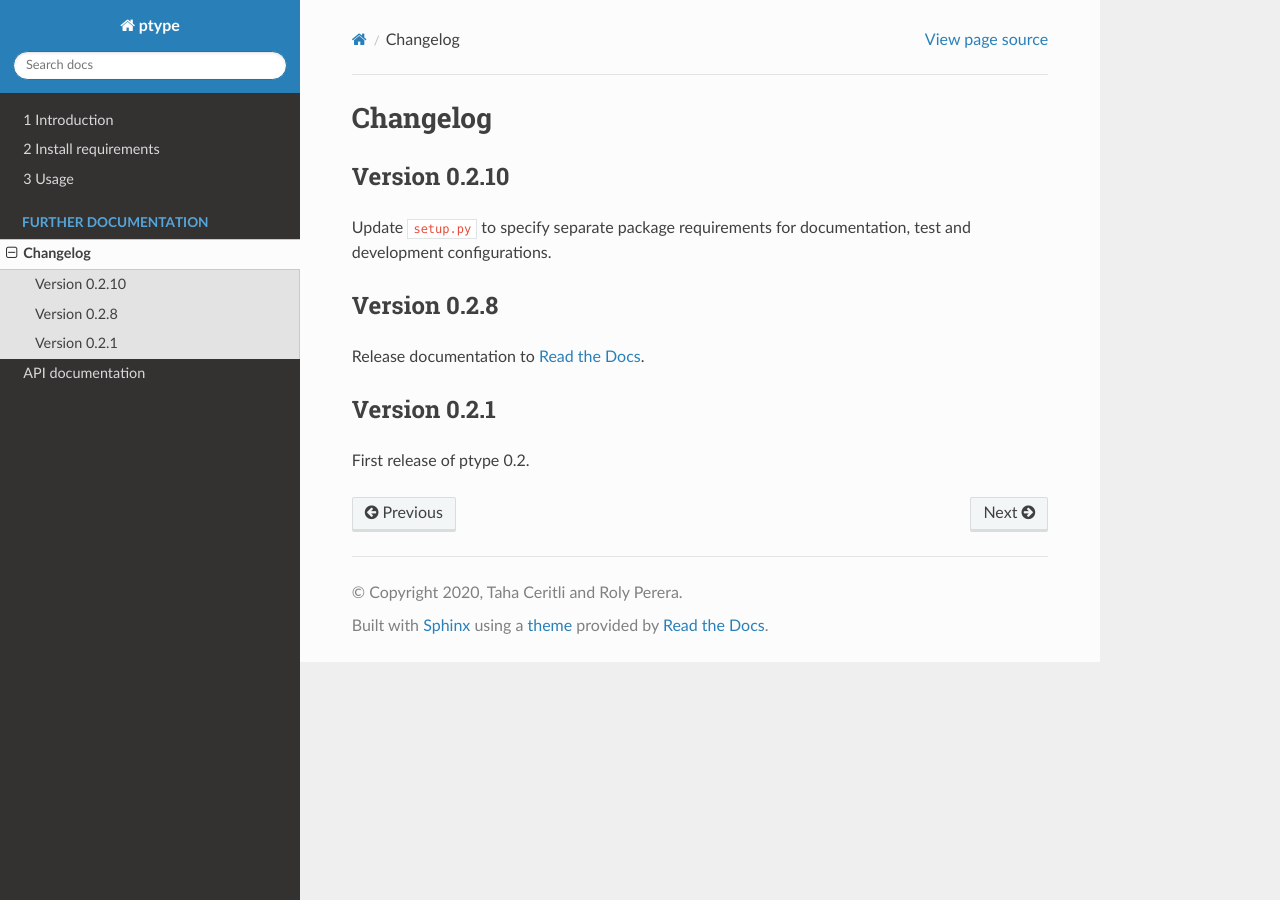
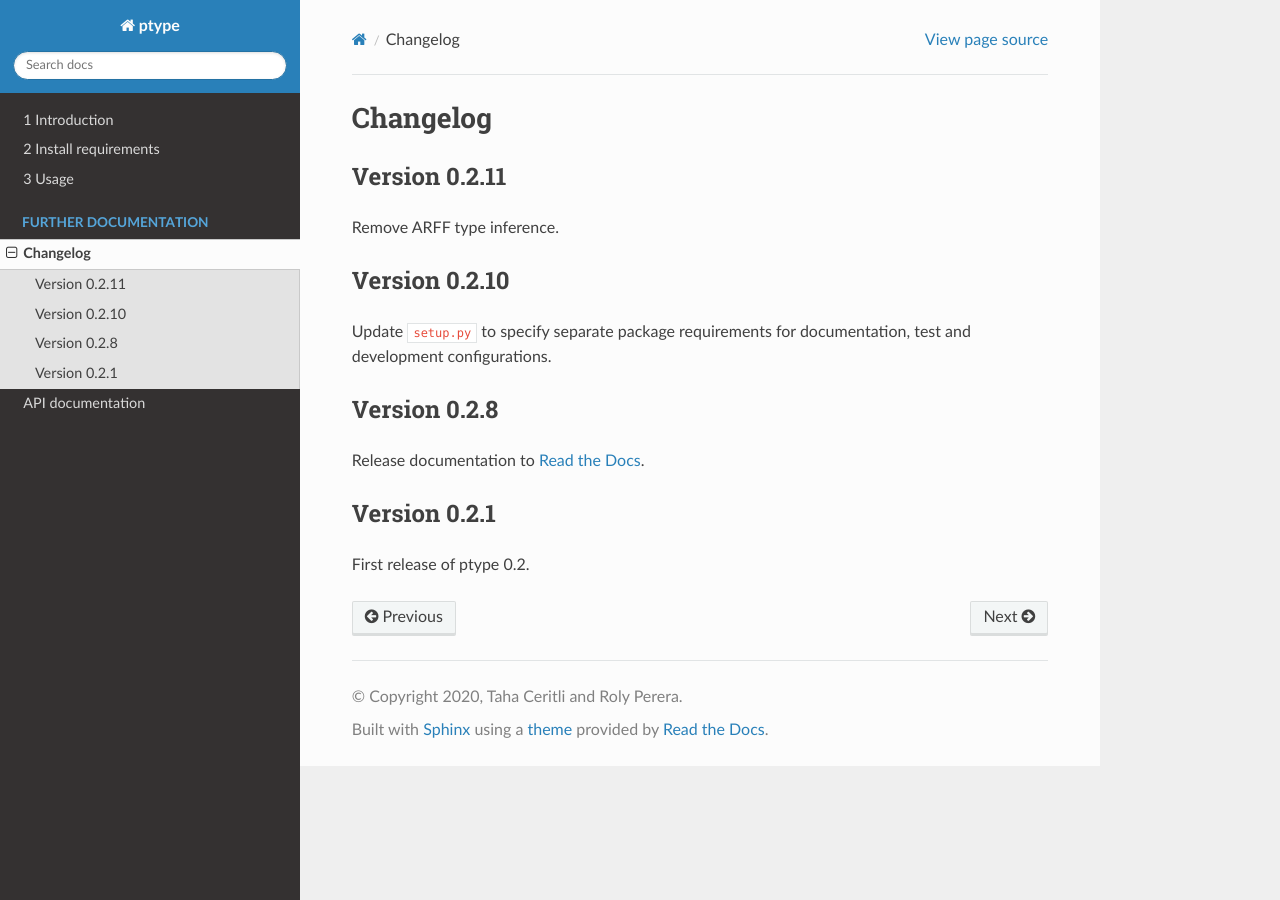
Before and after one commit to alan-turing-institute/ptype, a Sphinx documentation site: the page built from docs/CHANGELOG.rst, in a window 1280 px wide. Built offline with Sphinx 7.4.7 and the Read the Docs theme 2.0.0, drawn with Linux system fonts in a browser that asks for light colours.

Commit message:
updated the version

```diff
--- a/docs/CHANGELOG.rst
+++ b/docs/CHANGELOG.rst
@@ -1,6 +1,11 @@
 Changelog
 =========
 
+
+Version 0.2.11
+--------------
+
+Remove ARFF type inference.
 
 Version 0.2.10
 --------------
--- a/ptype/__version__.py
+++ b/ptype/__version__.py
@@ -1,3 +1,3 @@
 # -*- coding: utf-8 -*-
 
-__version__ = "0.2.10"
+__version__ = "0.2.11"
```
Also changed, not shown: .bumpversion.cfg.
